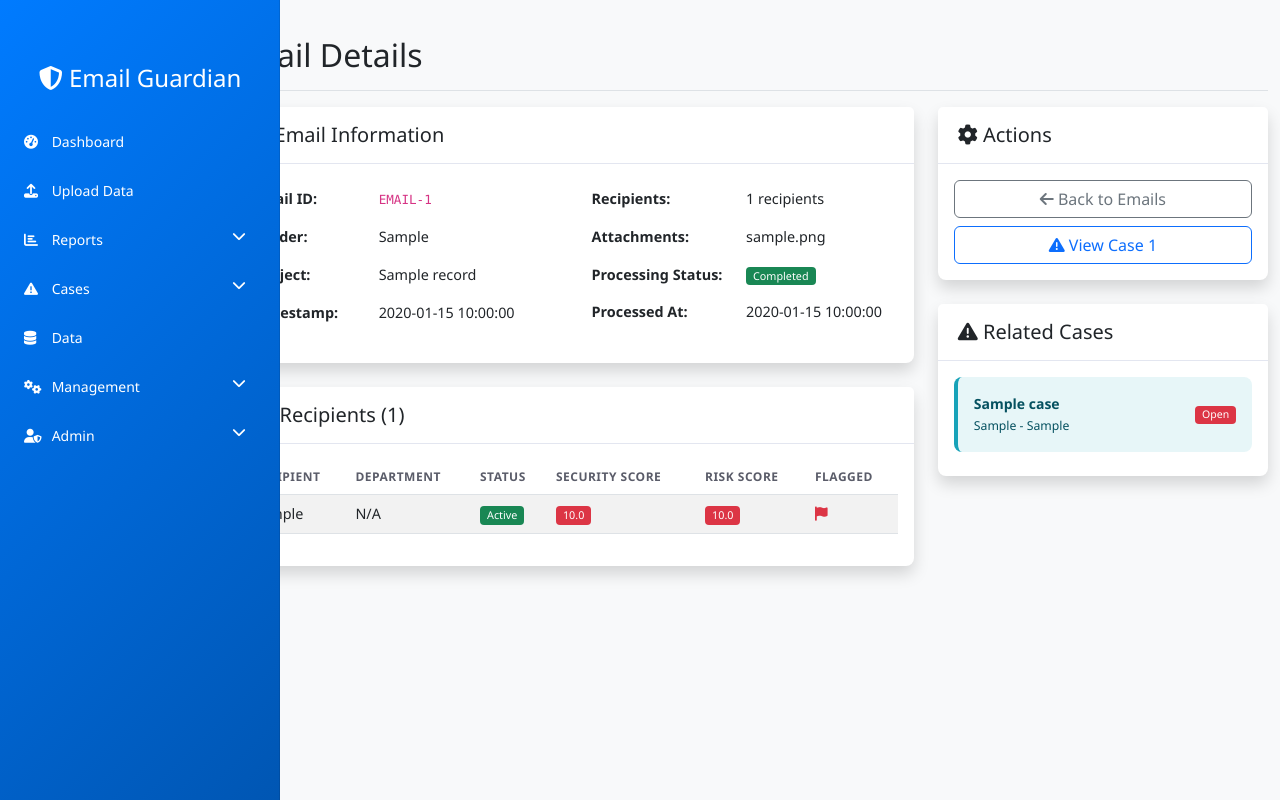
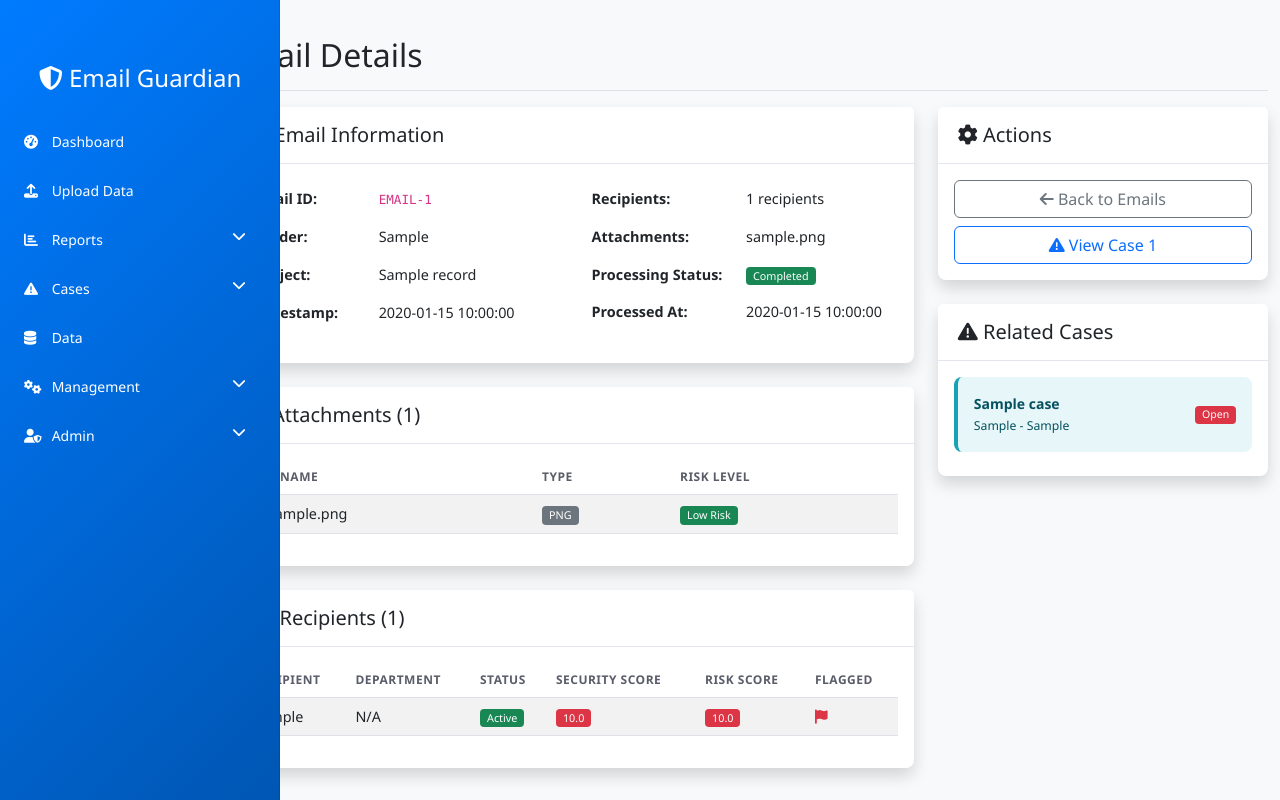
Before and after one commit to Rudolph001/EG_v1, a Flask app: page /emails/1 in a window 1280 px wide. Run offline with Flask 3, Linux system fonts and the light colour scheme; tables that the repository leaves empty hold one stand-in row (values such as "Sample post"); some libraries are stand-ins or nearby versions.

Commit message:
Assistant checkpoint: Add attachments table with risk assessment
Assistant generated file changes:
- templates/email_detail.html: Add Attachments section with table format similar to Recipients

---

User prompt:

also display the attachment the same way as the recipients

Replit-Commit-Author: Assistant
Replit-Commit-Session-Id: a8e562fa-8c5e-4635-84ce-517ebf79bdc9

```diff
--- a/templates/email_detail.html
+++ b/templates/email_detail.html
@@ -60,6 +60,70 @@
                         </table>
                     </div>
                 </div>
+            </div>
+        </div>
+
+        <!-- Attachments List -->
+        <div class="card shadow mb-4">
+            <div class="card-header">
+                <h5 class="mb-0"><i class="fas fa-paperclip"></i> Attachments
+                    {% if email.attachments and email.attachments.strip() %}
+                        {% set attachment_list = email.attachments.split(',') if ',' in email.attachments else [email.attachments] %}
+                        ({{ attachment_list|length }})
+                    {% else %}
+                        (0)
+                    {% endif %}
+                </h5>
+            </div>
+            <div class="card-body">
+                {% if email.attachments and email.attachments.strip() %}
+                    {% set attachment_list = email.attachments.split(',') if ',' in email.attachments else [email.attachments] %}
+                    <div class="table-responsive">
+                        <table class="table table-striped">
+                            <thead>
+                                <tr>
+                                    <th>Filename</th>
+                                    <th>Type</th>
+                                    <th>Risk Level</th>
+                                </tr>
+                            </thead>
+                            <tbody>
+                                {% for attachment in attachment_list %}
+                                    {% set attachment_name = attachment.strip() %}
+                                    {% if attachment_name %}
+                                    <tr>
+                                        <td>
+                                            <i class="fas fa-{{ 'file-pdf' if attachment_name.lower().endswith('.pdf') else 'file-word' if attachment_name.lower().endswith(('.doc', '.docx')) else 'file-excel' if attachment_name.lower().endswith(('.xls', '.xlsx')) else 'file-archive' if attachment_name.lower().endswith(('.zip', '.rar', '.7z')) else 'file-image' if attachment_name.lower().endswith(('.jpg', '.jpeg', '.png', '.gif')) else 'file' }}"></i>
+                                            {{ attachment_name }}
+                                        </td>
+                                        <td>
+                                            {% set file_ext = attachment_name.split('.')[-1].upper() if '.' in attachment_name else 'Unknown' %}
+                                            <span class="badge bg-secondary">{{ file_ext }}</span>
+                                        </td>
+                                        <td>
+                                            {% set risky_extensions = ['exe', 'bat', 'cmd', 'scr', 'vbs', 'js', 'jar', 'com', 'pif'] %}
+                                            {% set suspicious_extensions = ['zip', 'rar', '7z', 'tar', 'gz'] %}
+                                            {% set file_ext_lower = attachment_name.split('.')[-1].lower() if '.' in attachment_name else '' %}
+                                            {% if file_ext_lower in risky_extensions %}
+                                                <span class="badge bg-danger">High Risk</span>
+                                            {% elif file_ext_lower in suspicious_extensions %}
+                                                <span class="badge bg-warning">Medium Risk</span>
+                                            {% else %}
+                                                <span class="badge bg-success">Low Risk</span>
+                                            {% endif %}
+                                        </td>
+                                    </tr>
+                                    {% endif %}
+                                {% endfor %}
+                            </tbody>
+                        </table>
+                    </div>
+                {% else %}
+                    <div class="text-center py-3">
+                        <i class="fas fa-info-circle text-muted"></i>
+                        <span class="text-muted">No attachments found for this email</span>
+                    </div>
+                {% endif %}
             </div>
         </div>
 
```
